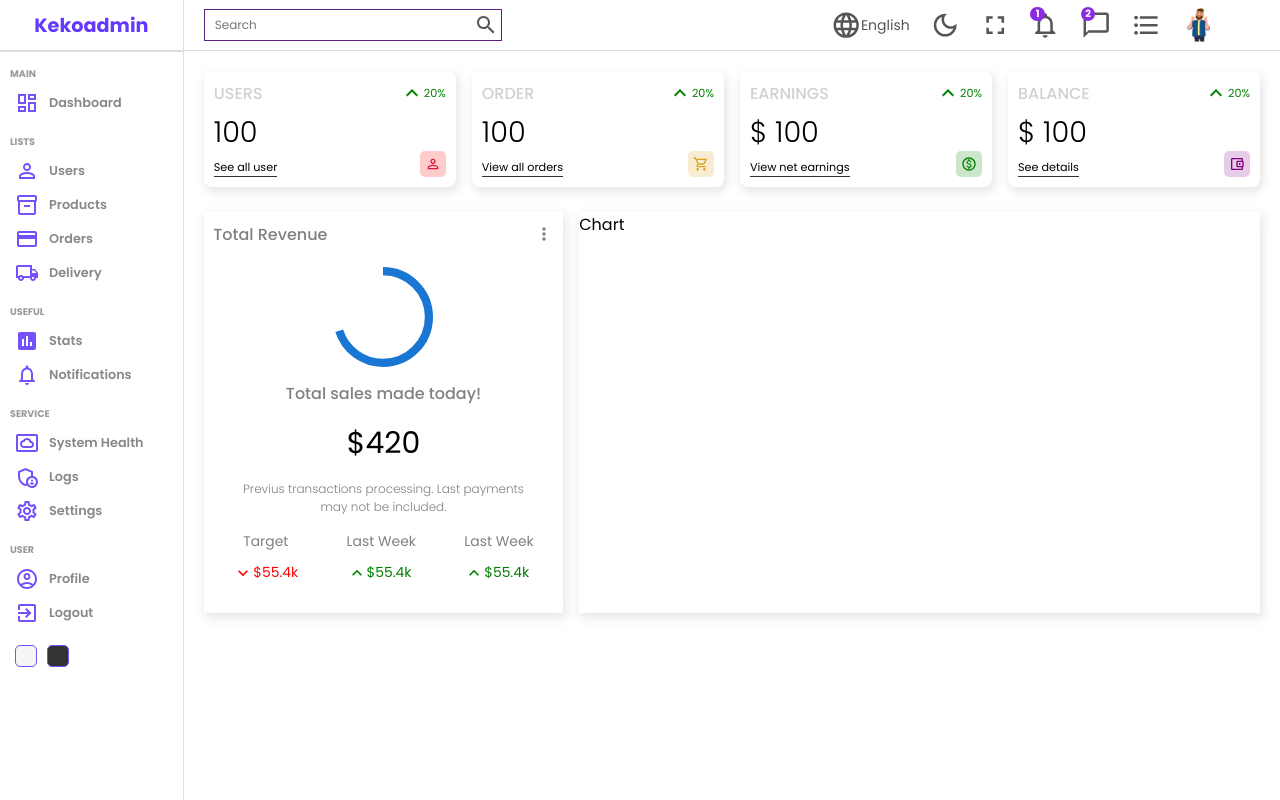
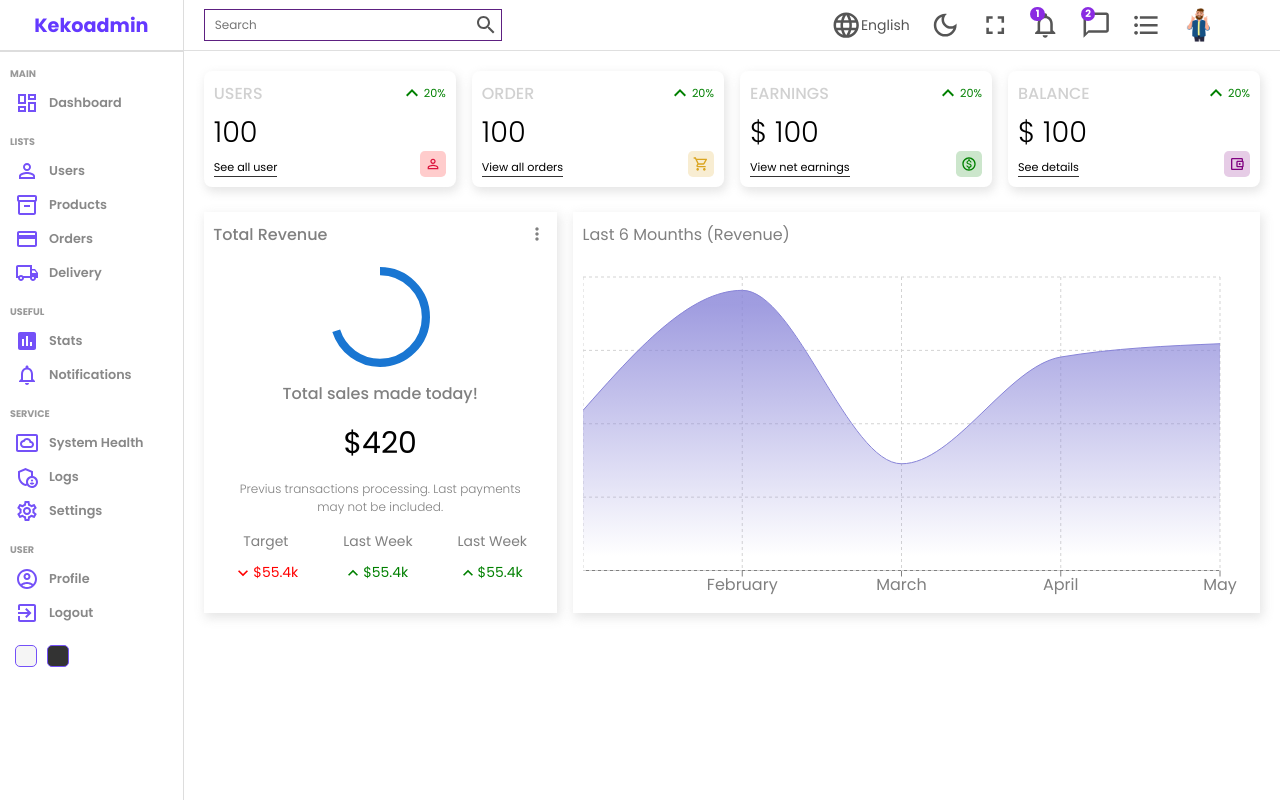
Before and after one commit to Mehmetadiguzel1/admin-dashboard, a React (Create React App) app: page / in a window 1280 px wide. Built offline with nearby package versions, Linux system fonts and the light colour scheme.

Commit message:
Chart graph added

```diff
--- a/package.json
+++ b/package.json
@@ -10,10 +10,11 @@
     "@testing-library/jest-dom": "^5.16.4",
     "@testing-library/react": "^12.1.4",
     "@testing-library/user-event": "^13.5.0",
-    "react": "^18.0.0",
-    "react-dom": "^18.0.0",
+    "react": "^17.0.1",
+    "react-dom": "^17.0.1",
     "react-router-dom": "^6.3.0",
     "react-scripts": "5.0.0",
+    "recharts": "^2.1.9",
     "sass": "^1.49.11",
     "web-vitals": "^2.1.4"
   },
--- a/src/components/chart/Chart.jsx
+++ b/src/components/chart/Chart.jsx
@@ -1,8 +1,35 @@
 import React from 'react'
 import './chart.scss'
+import { AreaChart, Area, XAxis, CartesianGrid, Tooltip, ResponsiveContainer } from 'recharts';
+
+const data = [
+  { name: 'January', Total:1200},
+  { name: 'February', Total:2100},
+  { name: 'March', Total:800},
+  { name: 'April', Total:1600},
+  { name: 'May', Total:1700},
+];
 const Chart = () => {
+
   return (
-    <div className='chart'>Chart</div>
+    <div className='chart'>
+      <div className="title">Last 6 Mounths (Revenue)</div>
+      <ResponsiveContainer width="100%" aspect={2 / 1} >
+      <AreaChart width={730} height={250} data={data}
+        margin={{ top: 10, right: 30, left: 0, bottom: 0 }}>
+        <defs>
+          <linearGradient id="total" x1="0" y1="0" x2="0" y2="1">
+            <stop offset="5%" stopColor="#8884d8" stopOpacity={0.8}/>
+            <stop offset="95%" stopColor="#8884d8" stopOpacity={0}/>
+          </linearGradient>
+        </defs>
+        <XAxis dataKey="name" stroke='gray'/>
+        <CartesianGrid strokeDasharray="3 3" className='chartGrid' />
+        <Tooltip />
+        <Area type="monotone" dataKey="Total" stroke="#8884d8" fillOpacity={1} fill="url(#total)" />
+      </AreaChart>
+      </ResponsiveContainer>
+    </div>
   )
 }
 
--- a/src/components/chart/chart.scss
+++ b/src/components/chart/chart.scss
@@ -2,5 +2,13 @@
     flex: 4;
     -webkit-box-shadow: 2px 4px 10px 1px rgba(0, 0, 0, 0.47);
     box-shadow: 2px 4px 10px 1px rgba(201, 201, 201, 0.47);
+    padding: 10px;
+    color: gray;
 
+    .title{
+        margin-bottom: 20px;
+    }
+    .chartGrid{
+        stroke: lightgrey;
+    }
 }
```
Also changed, not shown: 1 other file (tests, documents, lock files or other folders).
